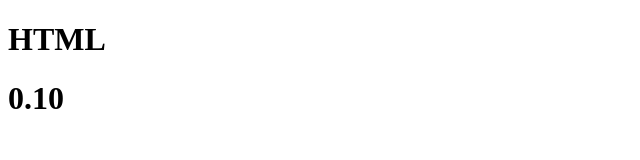
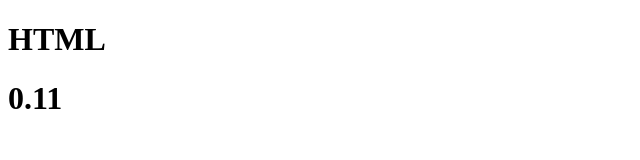
Before and after one commit to route221/html, a plain HTML site: page index.html in a window 1280 px wide. Shown: the full height of the page, 0-640 px from the left. Drawn offline with Linux system fonts and the light colour scheme.

Commit message:
Update index.html

```diff
--- a/index.html
+++ b/index.html
@@ -5,7 +5,7 @@
 
 <body>
 <h1>HTML</h1>
-<h1>0.10</h1>
+<h1>0.11</h1>
 </body>
 
 </html>
```
